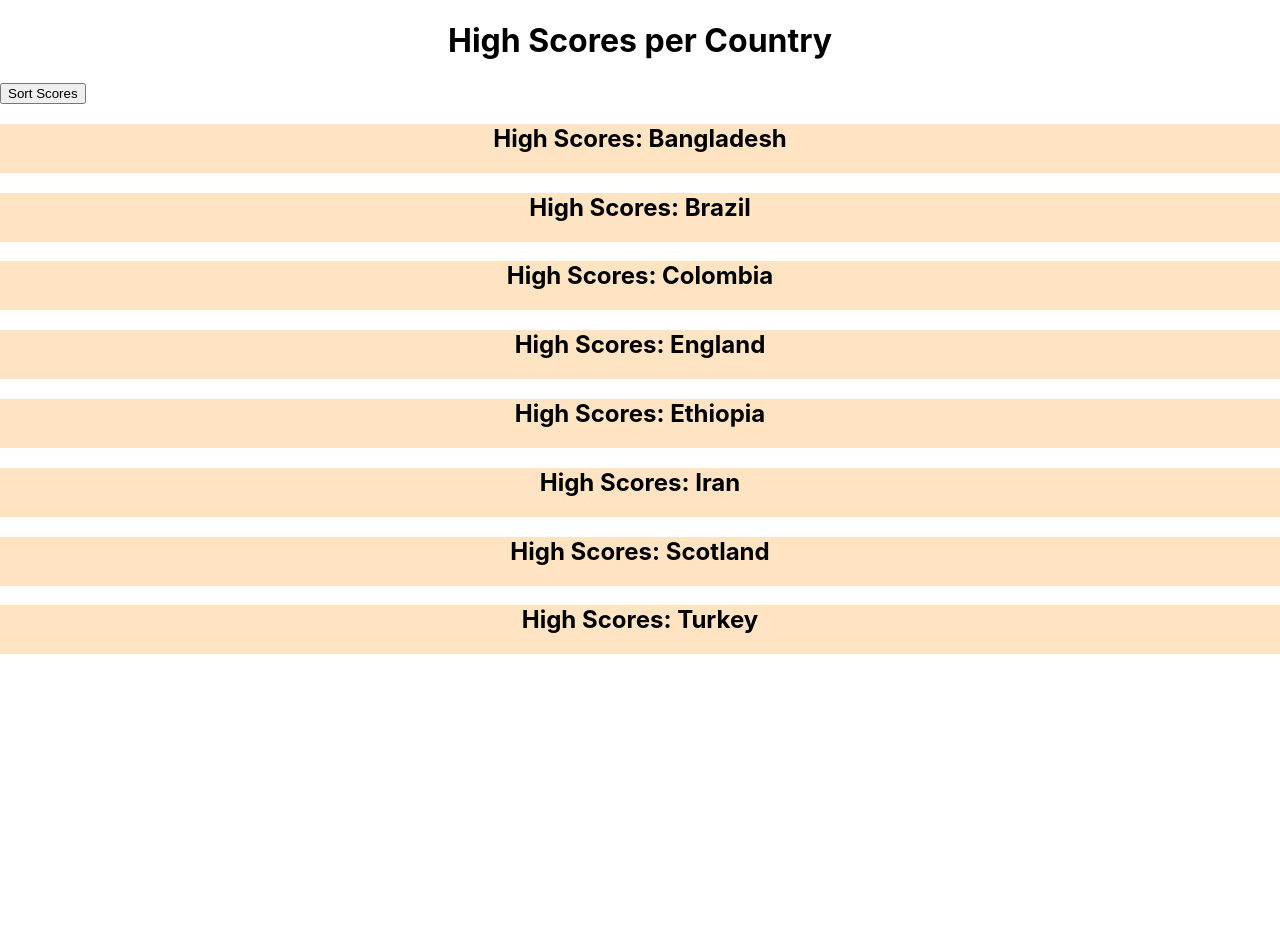
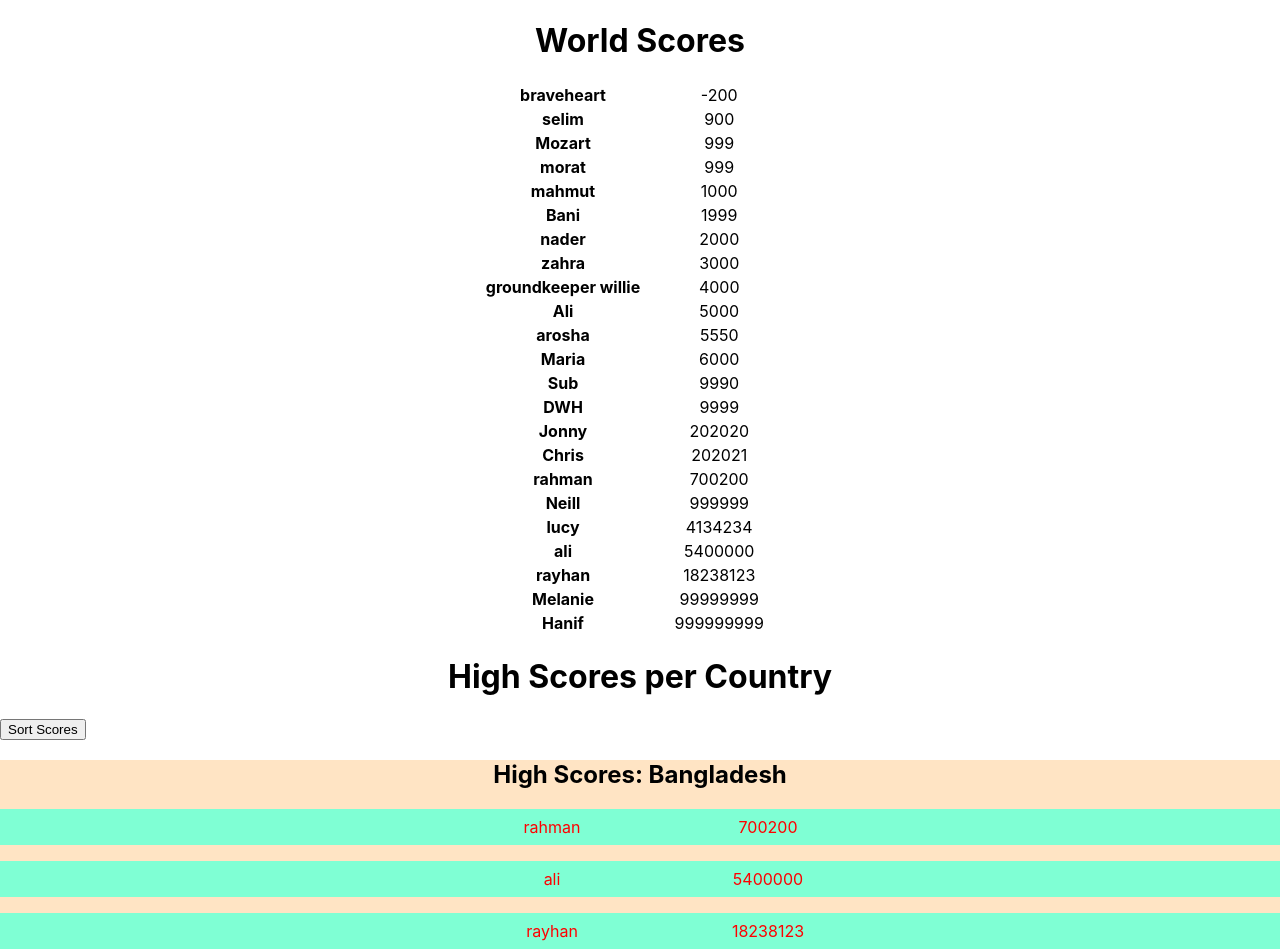
Before and after one commit to liewteh/high-scores-react, a React (Create React App) app: page / in a window 1280 px wide. Shown: the top 952 px of the page. Before the commit the page ends 800 px from the top, so only its background shows below. Built offline with nearby package versions, Linux system fonts and the light colour scheme.

Commit message:
done 4 & 5

```diff
--- a/src/App.css
+++ b/src/App.css
@@ -7,29 +7,40 @@
   pointer-events: none;
 }
 
-.heading, .CountryHeading {
-  /* display: flex; */
+.heading,
+.CountryHeading,
+.container h1 {
   text-align: center;
 }
 
-.btn {
+.tableCentre {
+  margin-left: auto;
+  margin-right: auto;
+}
+
+.tableCentre tbody tr th,
+.tableCentre tbody tr td {
+  min-width: 150px;
   text-align: center;
 }
+
 .countryScore-container {
   background-color: bisque;
 }
 
-.countryScore {
+.countryScore ul {
   display: flex;
   justify-content: center;
+  list-style: none;
+  background-color: aquamarine;
+  margin-bottom: 0.1px;
+  color: red;
 }
 
-.countryScore p {
+.countryScore ul li {
   min-width: 200px;
-  text-align: right;
+  text-align: center;
   padding: 8px;
-  background-color: aquamarine;
-  margin-bottom: .1px;
 }
 
 @media (prefers-reduced-motion: no-preference) {
@@ -46,7 +57,6 @@
   align-items: center;
   justify-content: center;
   font-size: calc(10px + 2vmin);
-  color: white;
 }
 
 .App-link {
--- a/src/App.js
+++ b/src/App.js
@@ -4,6 +4,7 @@ import allCountryScores from "./data/allCountryScores.js";
 import Heading from "./components/Heading.js";
 import CountryHeading from "./components/CountryHeading.js";
 import CountryScore from "./components/CountryScore.js";
+import WorldTable from "./components/WorldTable.js";
 
 const App = () => {
   const countries = allCountryScores.sort(function (a, b) {
@@ -22,8 +23,23 @@ const App = () => {
     });
   };
 
+  // create world scores and sort ascending
+  let worldScore = [];
+  allCountryScores.forEach(elem => {
+    worldScore = worldScore.concat(elem.scores).sort((a, b) => {
+      return a.s - b.s;
+    })
+  })
+
   return (
     <div className="container">
+      <h1>World Scores</h1>
+      <table class="tableCentre">
+        {worldScore.map((score, index) => (
+          <WorldTable n={score.n} s={score.s} key={index} />
+        ))}
+      </table>
+
       <Heading />
       <button className="btn btn-success" onClick={scoreSort}>Sort Scores</button>
       {countries.map((elem, index) => (
--- a/src/components/CountryScore.js
+++ b/src/components/CountryScore.js
@@ -13,26 +13,28 @@ const CountryScore = (props) => {
     })
   }
 
-  function test (sortedData) {
-    // console.log(sortedData);
-    console.log(sortedData.n);
-    console.log(sortedData.s);
-  }
+  // function test (sortedData) {
+  //   // console.log(sortedData);
+  //   console.log(sortedData.n);
+  //   console.log(sortedData.s);
+  // }
 
   return (
-    <ul className="countryScore">
+    <div className="countryScore">
       {scoresSort.map((sortedData, index) => {
-        <li key={index}>
-          <p>{test(sortedData)}</p>
-          <p>{sortedData.n}</p>
-          <p>{sortedData.s}</p>
-        </li>
+        return (
+        <ul key={index}>
+          {/* <li>{test(sortedData)}</li> */}
+          <li>{sortedData.n}</li>
+          <li>{sortedData.s}</li>
+        </ul>
+        )
       })}
       {/* {scoresSort}
 
       <p>{props.n}</p>
       <p>{props.s}</p> */}
-    </ul>
+    </div>
   );
 };
 
--- /dev/null
+++ b/src/components/WorldTable.js
@@ -0,0 +1,15 @@
+import React from "react";
+
+const WorldTable = (props) => {
+    console.log('props', props);
+  return (
+    <tbody>
+      <tr>
+        <th>{props.n}</th>
+        <td>{props.s}</td>
+      </tr>
+    </tbody>
+  );
+};
+
+export default WorldTable;
```
Also changed, not shown: 1 other file (tests, documents, lock files or other folders).
